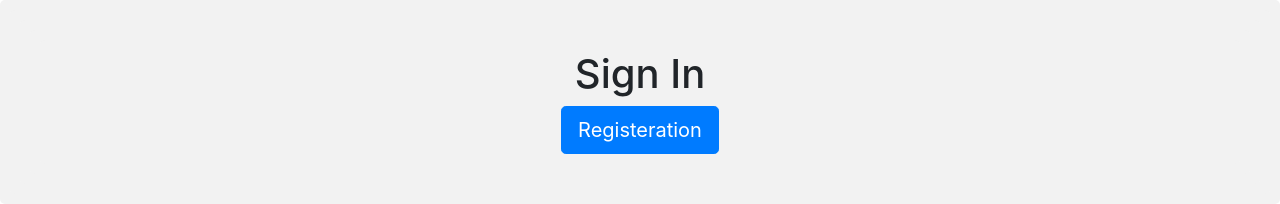
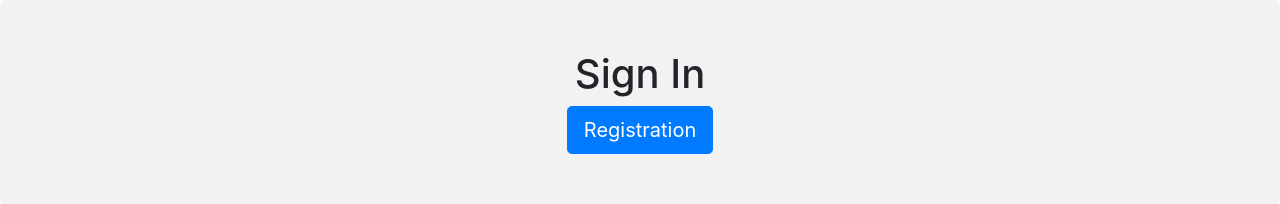
Before and after one commit to AtulVerma3PG/online-skill-test-application, a React (Create React App) app: page /SignIn in a window 1280 px wide. Shown: the top 204 px of the page. Built offline with nearby package versions, Linux system fonts and the light colour scheme.

Commit message:
Spelling fixes

```diff
--- a/src/Components/SignIn.js
+++ b/src/Components/SignIn.js
@@ -12,7 +12,7 @@ const SignIn = (props) => {
     <div>
       <h1>Sign In</h1>
       <button id="home" type="button" onClick={openHome} className="btn btn-primary btn-lg">
-        Registeration
+        Registration
       </button>
     </div>
   );
```
